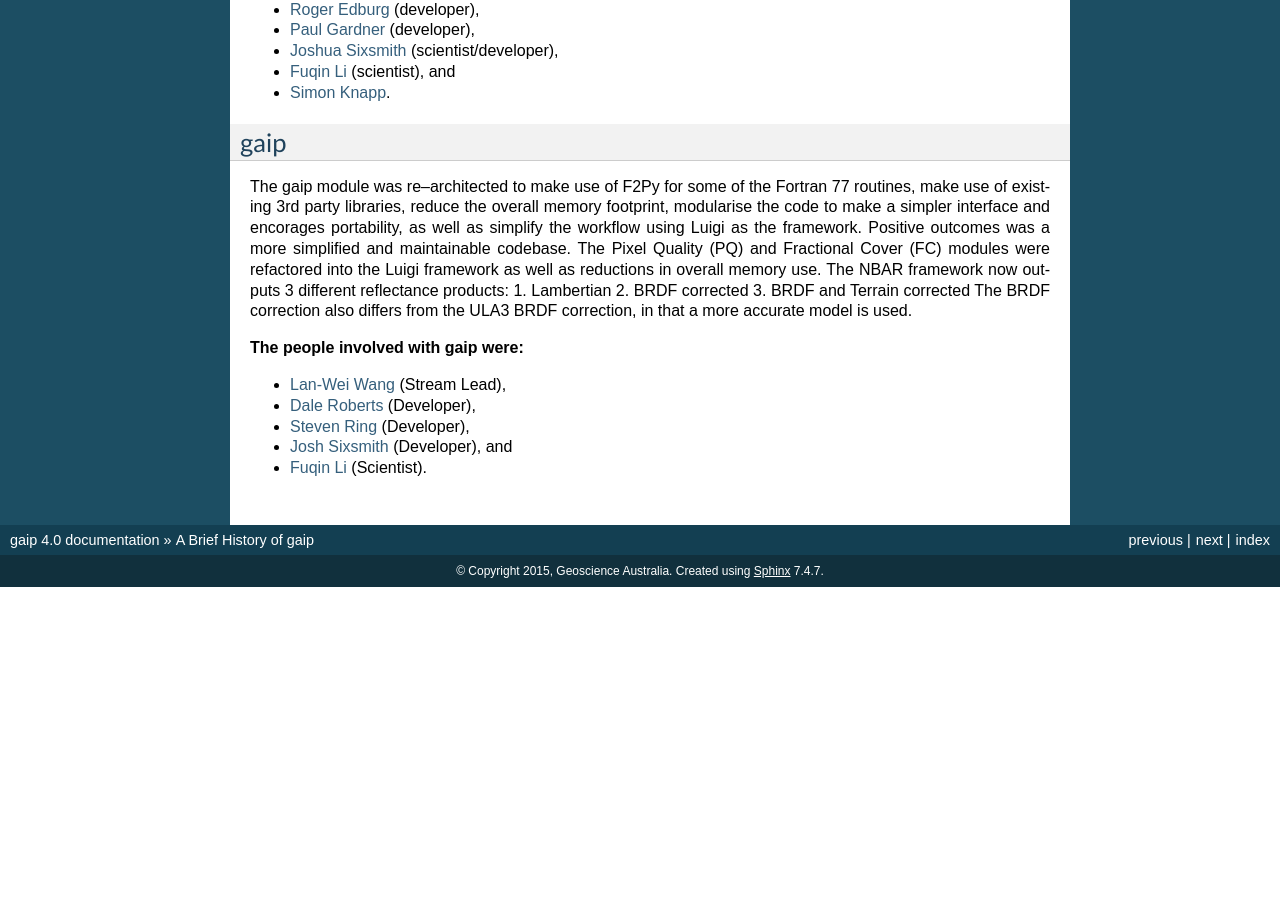
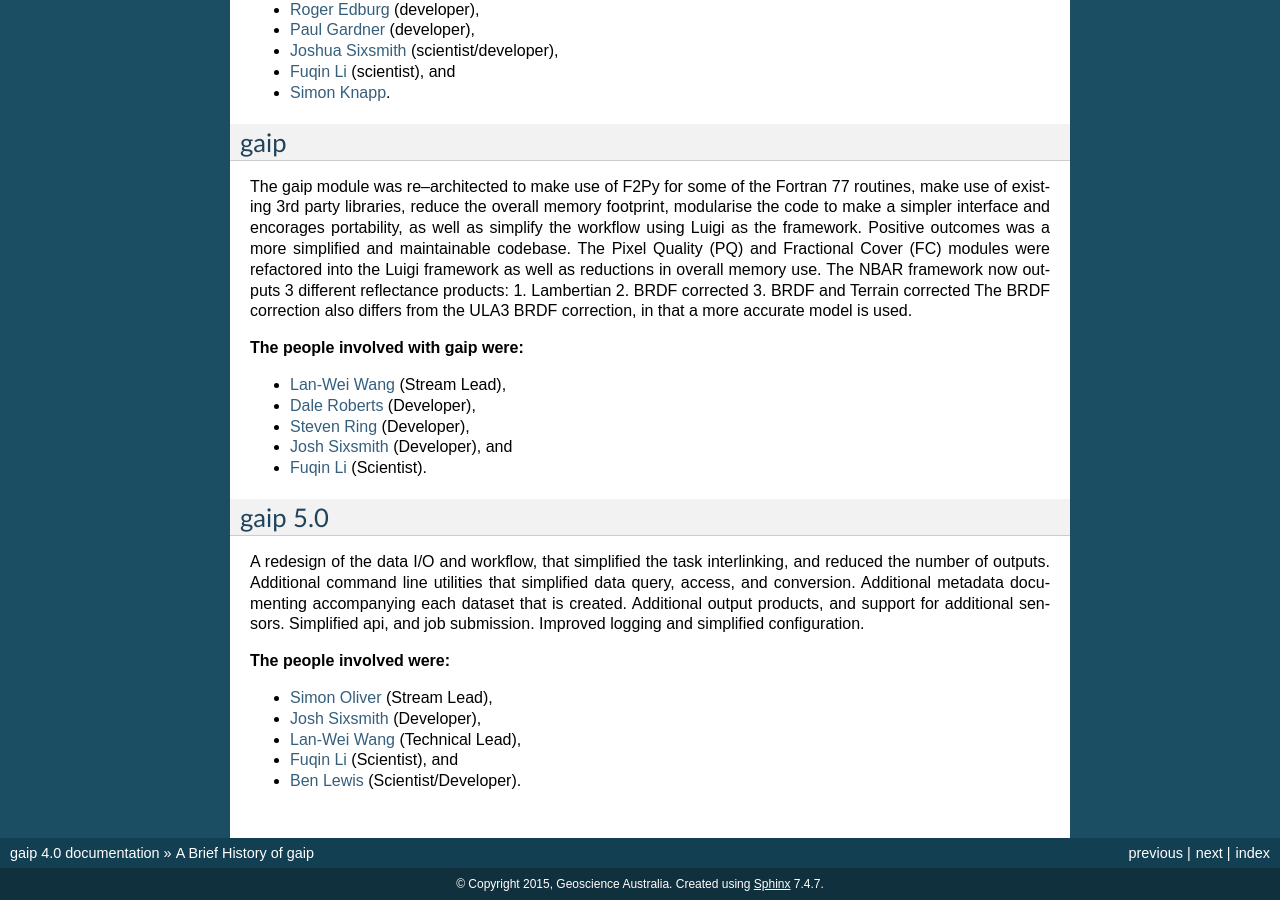
Before and after one commit to GeoscienceAustralia/wagl, a Sphinx documentation site: the page built from docs/source/history.rst, in a window 1280 px wide and 900 px high, scrolled down 1450 px. Built offline with Sphinx 7.4.7, drawn with Linux system fonts in a browser that asks for light colours; pages that are not in the unit, such as notebooks, are missing from menus; before the commit the page ends 2037 px from its top, so only the background shows below that.

Commit message:
Updated history.rst.

```diff
--- a/docs/source/history.rst
+++ b/docs/source/history.rst
@@ -73,3 +73,16 @@ The BRDF correction also differs from the ULA3 BRDF correction, in that a more a
 * `Steven Ring <mailto:steven.ring@ga.gov.au>`_ (Developer),
 * `Josh Sixsmith <mailto:joshua.sixsmith@ga.gov.au>`_ (Developer), and
 * `Fuqin Li <mailto:fuqin.li@ga.gov.au>`_ (Scientist).
+
+gaip 5.0
+--------
+
+A redesign of the data I/O and workflow, that simplified the task interlinking, and reduced the number of outputs. Additional command line utilities that simplified data query, access, and conversion.  Additional metadata documenting accompanying each dataset that is created. Additional output products, and support for additional sensors. Simplified api, and job submission.  Improved logging and simplified configuration.
+
+**The people involved were:**
+
+* `Simon Oliver <mailto:simon.oliver@ga.gov.au>`_ (Stream Lead),
+* `Josh Sixsmith <mailto:joshua.sixsmith@ga.gov.au>`_ (Developer),
+* `Lan-Wei Wang <mailto:lan-wei.wang@ga.gov.au>`_ (Technical Lead),
+* `Fuqin Li <mailto:fuqin.li@ga.gov.au>`_ (Scientist), and
+* `Ben Lewis <mailto:ben.lewis@ga.gov.au>`_ (Scientist/Developer).
```
